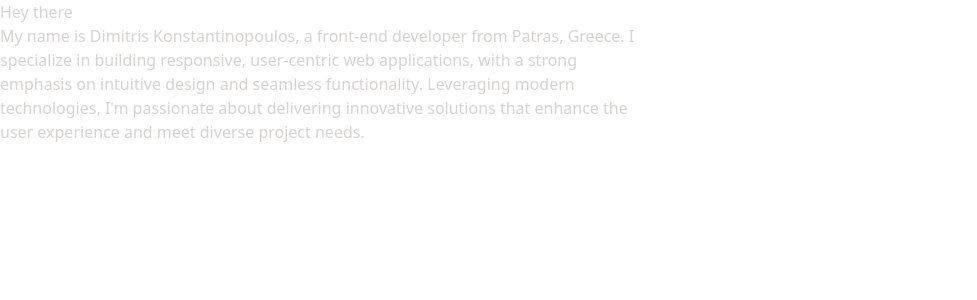
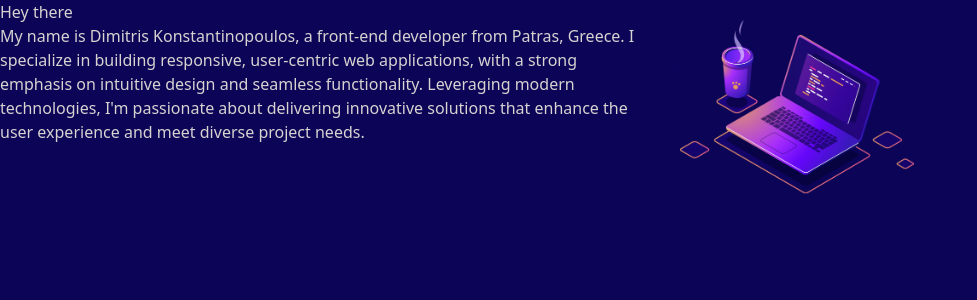
Before and after one commit to JimKonstantinopoulos/Portfolio, a React (Vite) app: page / in a window 1280 px wide. Shown: the top 300 px of the page, without its empty margins (0-977 px from the left). Built offline with nearby package versions, Linux system fonts and the light colour scheme.

Commit message:
Add logo of Header and custom tailwind structure

```diff
--- a/src/ui/Header.jsx
+++ b/src/ui/Header.jsx
@@ -1,9 +1,11 @@
 import HeroText from "./HeroText";
+import Logo from "./Logo";
 
 function Header() {
   return (
     <header className="flex min-h-svh bg-background">
       <HeroText />
+      <Logo />
     </header>
   );
 }
--- /dev/null
+++ b/src/ui/Logo.jsx
@@ -0,0 +1,9 @@
+function Logo() {
+    return (
+      <div className="max-w-80">
+        <img src="../public/heroImg.jpg" alt="laptop" />
+      </div>
+    );
+  }
+
+  export default Logo;
--- a/tailwind.config.js
+++ b/tailwind.config.js
@@ -1,6 +1,24 @@
 /** @type {import('tailwindcss').Config} */
 export default {
   content: ["./index.html", "./src/**/*.{js,ts,jsx,tsx}"],
-
+  theme: {
+    screens: {
+      x_small: "450px",
+      small: "580px",
+      tablet: "640px",
+      tablet_w: "768px",
+      laptop: "1024px",
+      desktop: "1280px",
+      desktop_w: "1536px",
+    },
+    extend: {
+      colors:{
+        "background": "#0C0457"
+      },
+      height: {
+        svh: "100svh",
+      },
+    },
+  },
   plugins: [],
 };
```
Also changed, not shown: public/heroImg.jpg (added).
